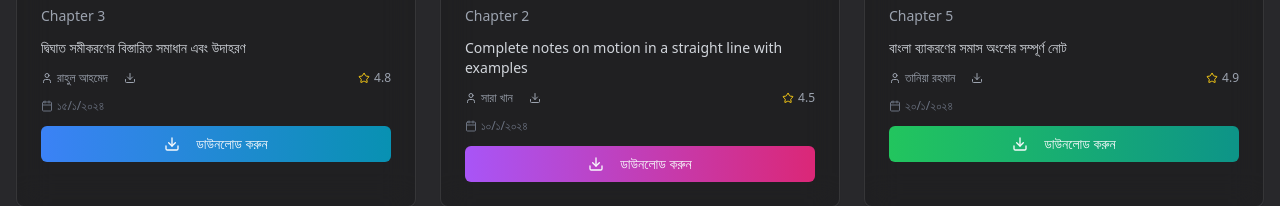
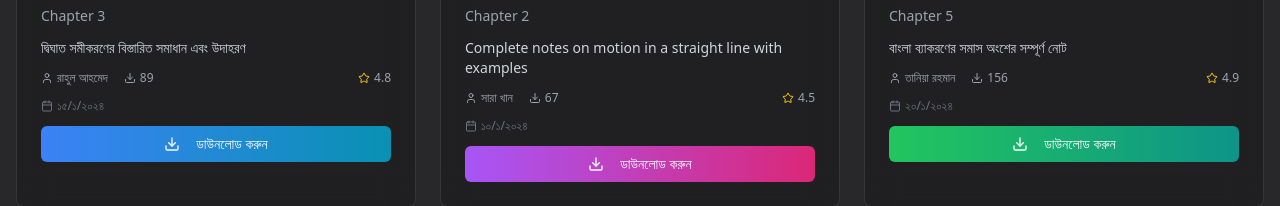
Before and after one commit to suhaibmuntasirr/fakibaz-bidyaloy-ai, a React (Vite) app: page /notes in a window 1280 px wide. Shown: the part 1401-1607 px from the top of the page. Built offline with nearby package versions, Linux system fonts and the light colour scheme; no server answers.

Commit message:
Fix: Resolve 'downloadCount' property error
The 'downloadCount' property was missing in the Note type definition, causing a TypeScript error in src/pages/Notes.tsx. This commit adds the missing property to the Note interface in src/types/common.ts to resolve the error.

```diff
--- a/src/pages/Notes.tsx
+++ b/src/pages/Notes.tsx
@@ -1,4 +1,3 @@
-
 import React, { useState, useEffect } from 'react';
 import { Card, CardContent, CardHeader, CardTitle } from '@/components/ui/card';
 import { Button } from '@/components/ui/button';
@@ -273,7 +272,7 @@ const Notes = () => {
                         </span>
                         <span className="flex items-center">
                           <Download className="h-3 w-3 mr-1" />
-                          {note.downloadCount}
+                          {note.downloads}
                         </span>
                       </div>
                       <div className="flex items-center">
```
